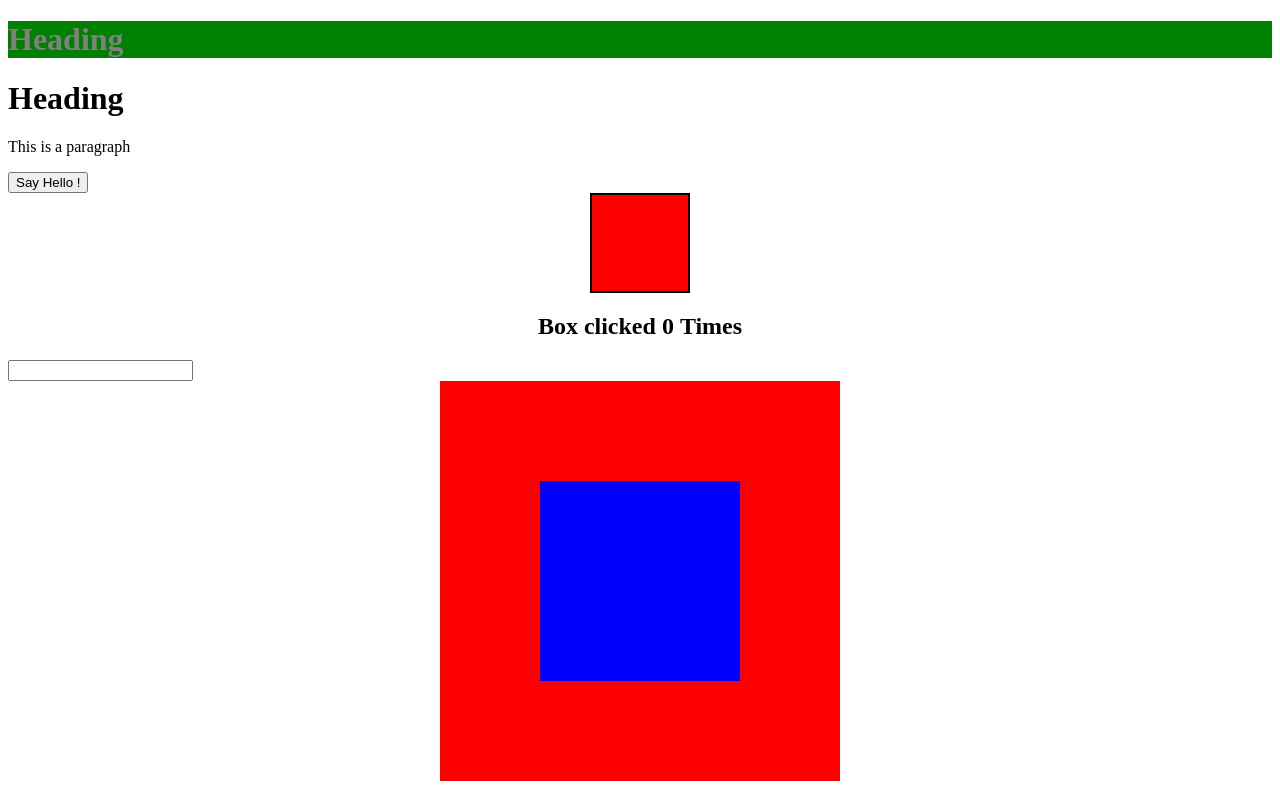
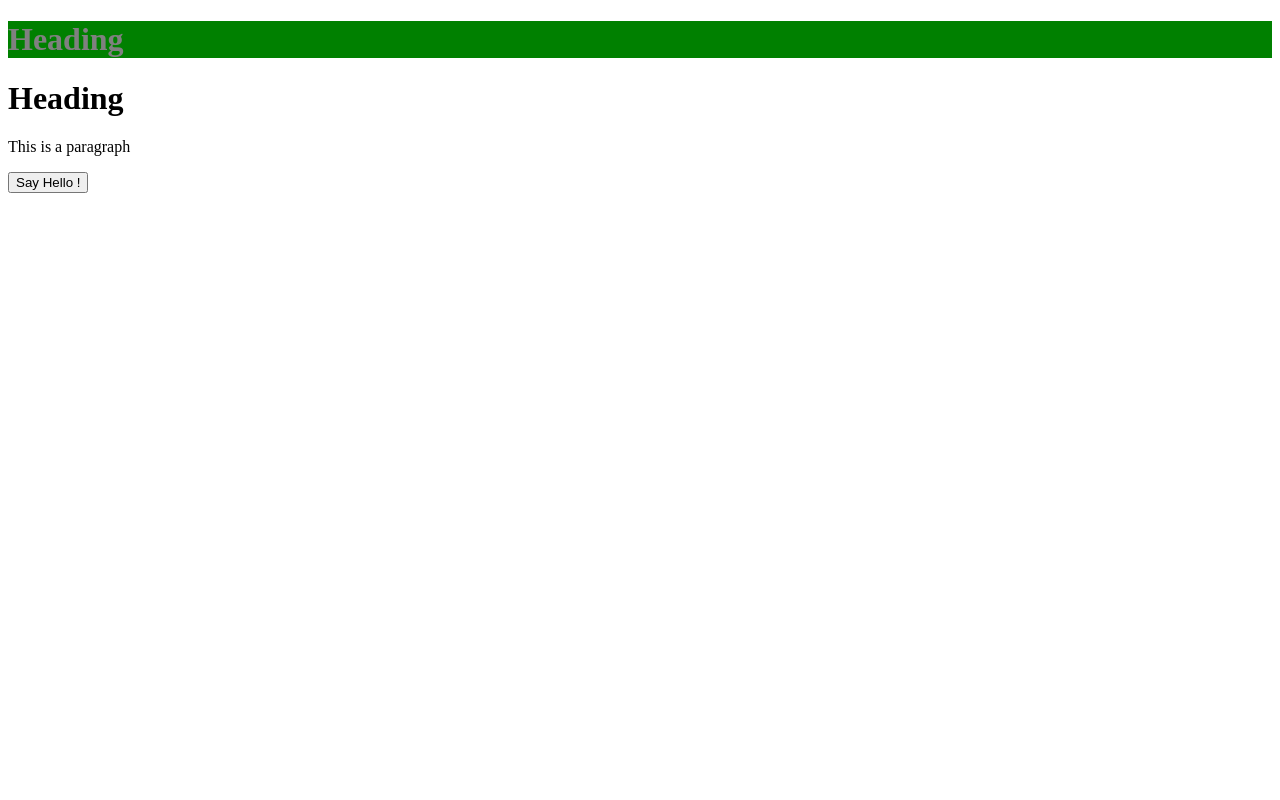
Before and after one commit to harshalmadgulkar/Frontend-Practice, a website: page JavaScript/chapter4_understandingDOM.html in a window 1280 px wide. Drawn offline with Linux system fonts and the light colour scheme.

Commit message:
Final Commit

```diff
--- a/JavaScript/chapter4_understandingDOM.html
+++ b/JavaScript/chapter4_understandingDOM.html
@@ -22,14 +22,14 @@ Let's make a counter using JavaScript. But it's a bit different; it increases on
 So create a big box in the center of the web page and add a counter below it.
 When you click on the box the counter should increases by one. -->
 
-    <div id="box"></div>
+    <!-- <div id="box"></div>
     <h2 id="description">Box clicked&nbsp;<span id="count">0</span>&nbsp;Times</h2>
 
     <input type="text" id="search">
 
     <div id="outerDiv">
       <div id="innerDiv"></div>
-    </div>
+    </div> -->
 
 
     <script src="chapter4_understandingDOM.js"></script>
--- a/JavaScript/chapter4_understandingDOM.js
+++ b/JavaScript/chapter4_understandingDOM.js
@@ -7,10 +7,10 @@ headings[0].style.color= 'gray';
 console.log(headings);
 /*-------------For Button--------------*/
 
-/*var helloBtn = document.getElementById('btn');
+var helloBtn = document.getElementById('btn');
 helloBtn.addEventListener('click',function () {
     alert('Hello External Js');
-})*/
+})
 
 function say() {
     alert('Hello with Function');
```
